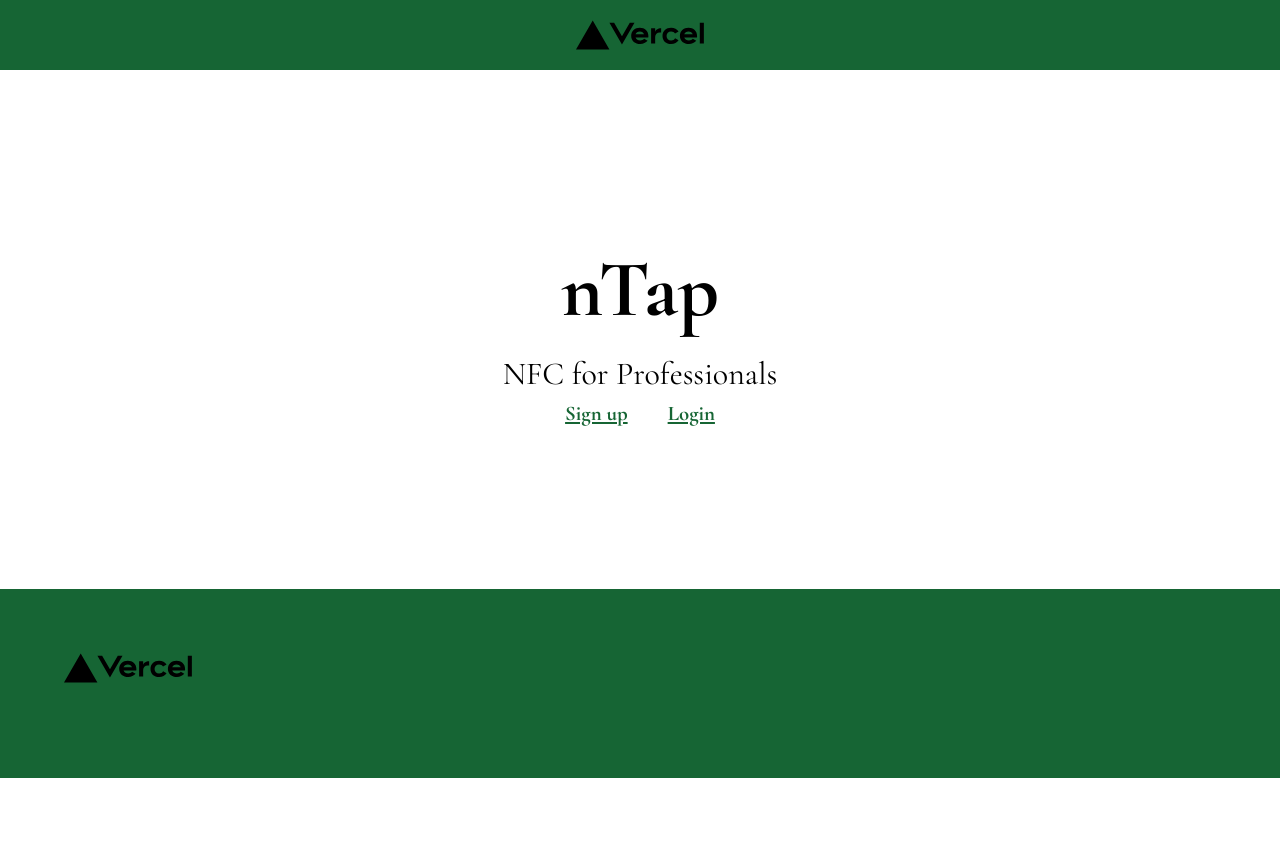
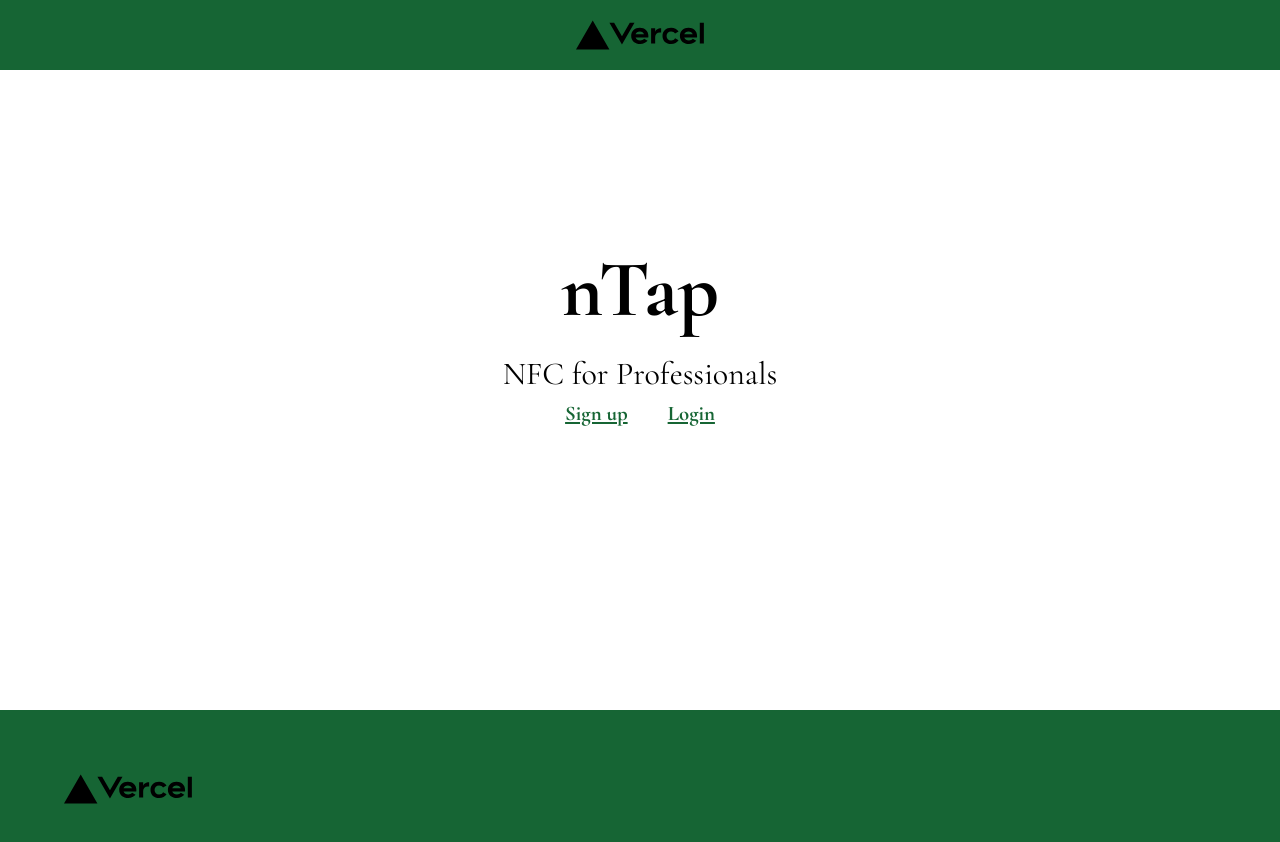
Before and after one commit to KhoiUna/nfc-orange, a Next.js app: page / in a window 1280 px wide. Shown: the top 842 px of the page. Before the commit the page ends 800 px from the top, so only its background shows below. Built offline with nearby package versions, Linux system fonts and the light colour scheme.

Commit message:
update index.tsx UI

```diff
--- a/pages/index.tsx
+++ b/pages/index.tsx
@@ -4,7 +4,7 @@ import Layout from "../containers/Layout";
 export default function Index() {
   return (
     <Layout title="Home">
-      <div className="text-center py-[20vh]">
+      <div className="text-center py-[20vh] min-h-[80vh]">
         <h1 className="text-[5rem] font-bold">nTap</h1>
         <h2 className="text-[2rem]">NFC for Professionals</h2>
 
```
